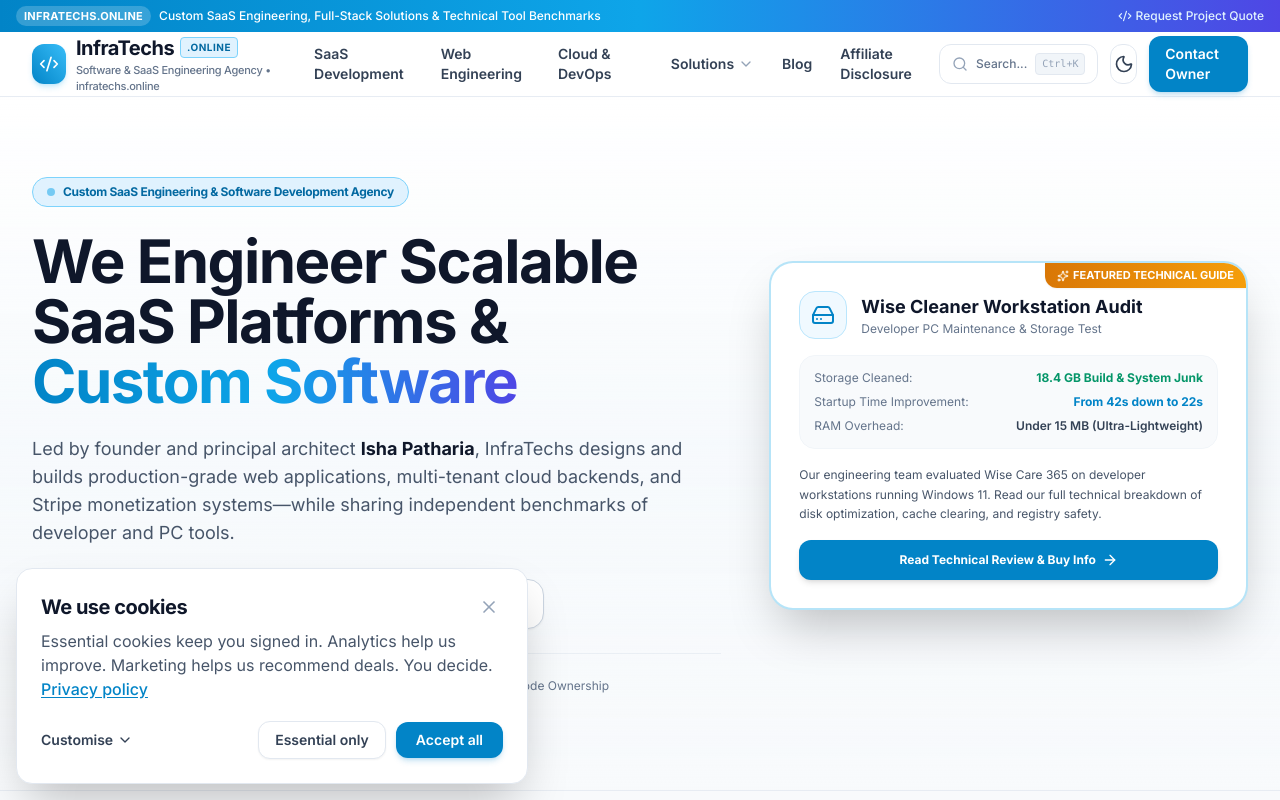
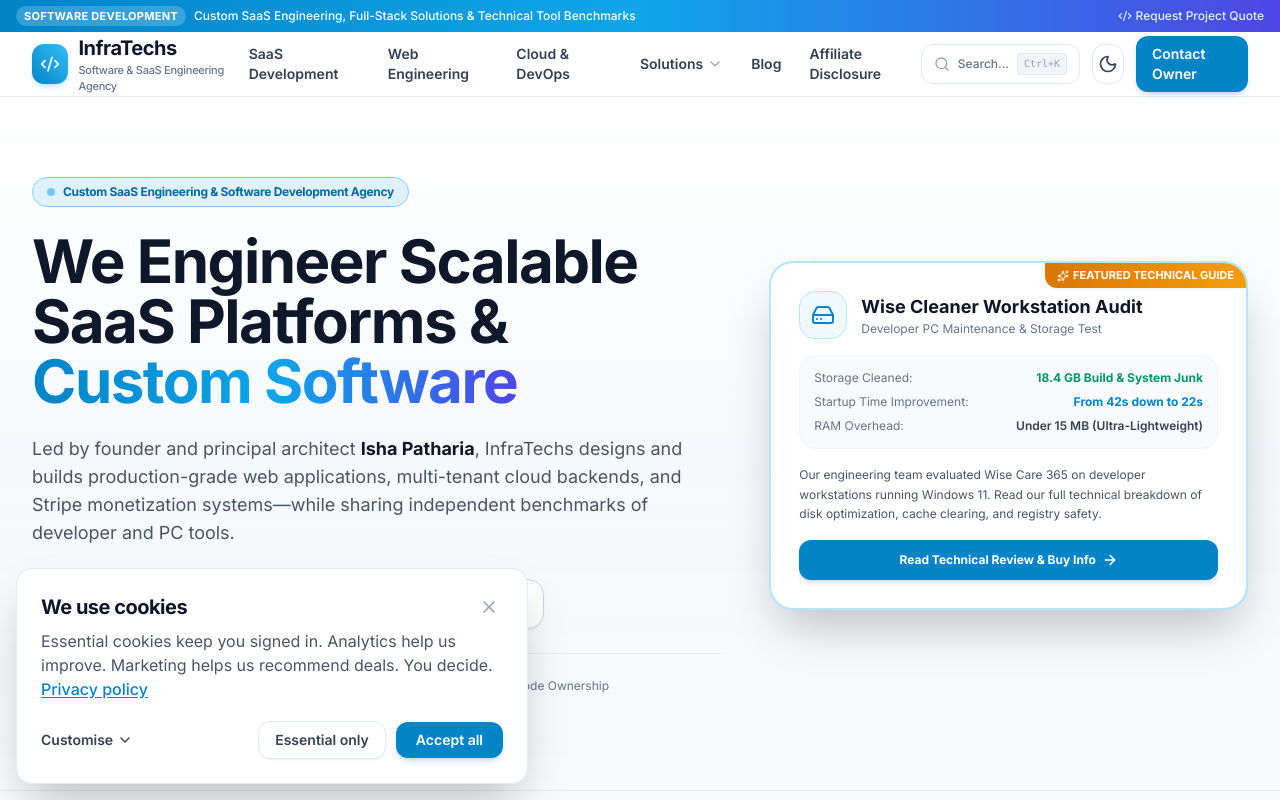
Before and after one commit to isha5904/infratechs, a React (Vite) app: page / in a window 1280 px wide. Shown: the top 800 px of the page. Built offline with nearby package versions, Linux system fonts and the light colour scheme.

Commit message:
Remove .online box badge and domain from header branding

```diff
--- a/src/components/Header.jsx
+++ b/src/components/Header.jsx
@@ -58,7 +58,7 @@ export default function Header() {
         <div className="max-w-7xl mx-auto flex items-center justify-between">
           <div className="flex items-center gap-2 overflow-hidden text-ellipsis whitespace-nowrap">
             <span className="bg-white/20 text-white px-2 py-0.5 rounded-full text-[11px] font-bold tracking-wide">
-              INFRATECHS.ONLINE
+              SOFTWARE DEVELOPMENT
             </span>
             <span>
               Custom SaaS Engineering, Full-Stack Solutions & Technical Tool Benchmarks
@@ -82,16 +82,11 @@ export default function Header() {
               <Code2 className="w-5 h-5" />
             </div>
             <div>
-              <div className="flex items-center gap-1.5">
-                <span className="text-xl font-extrabold tracking-tight text-slate-900 dark:text-white">
-                  InfraTechs
-                </span>
-                <span className="text-[10px] font-bold px-1.5 py-0.5 bg-sky-100 dark:bg-sky-950 text-sky-700 dark:text-sky-300 rounded border border-sky-300 dark:border-sky-800 uppercase tracking-wider">
-                  .online
-                </span>
-              </div>
+              <span className="text-xl font-extrabold tracking-tight text-slate-900 dark:text-white">
+                InfraTechs
+              </span>
               <p className="text-[11px] text-slate-500 dark:text-slate-400 font-medium tracking-tight">
-                Software & SaaS Engineering Agency &bull; infratechs.online
+                Software & SaaS Engineering Agency
               </p>
             </div>
           </Link>
```
